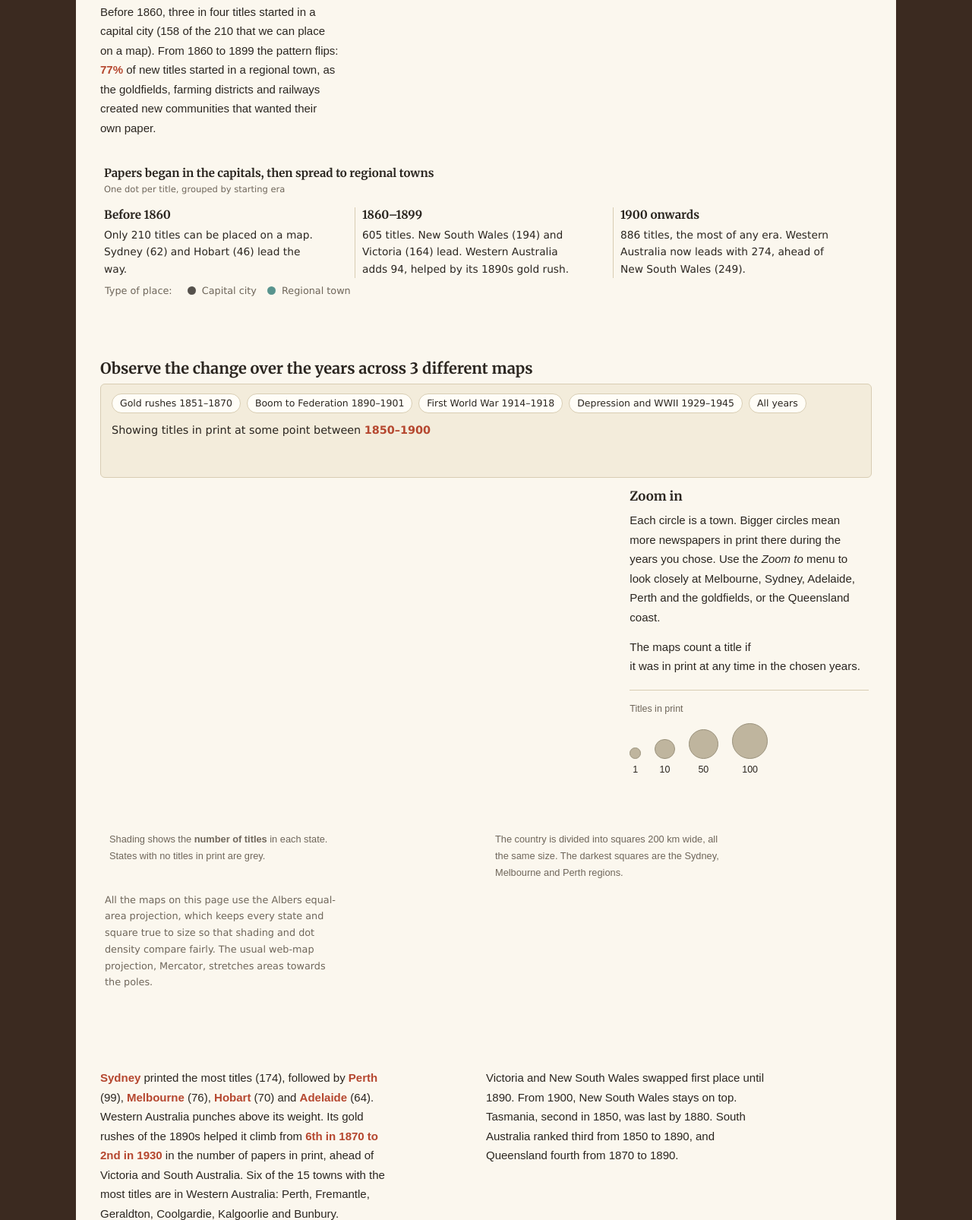
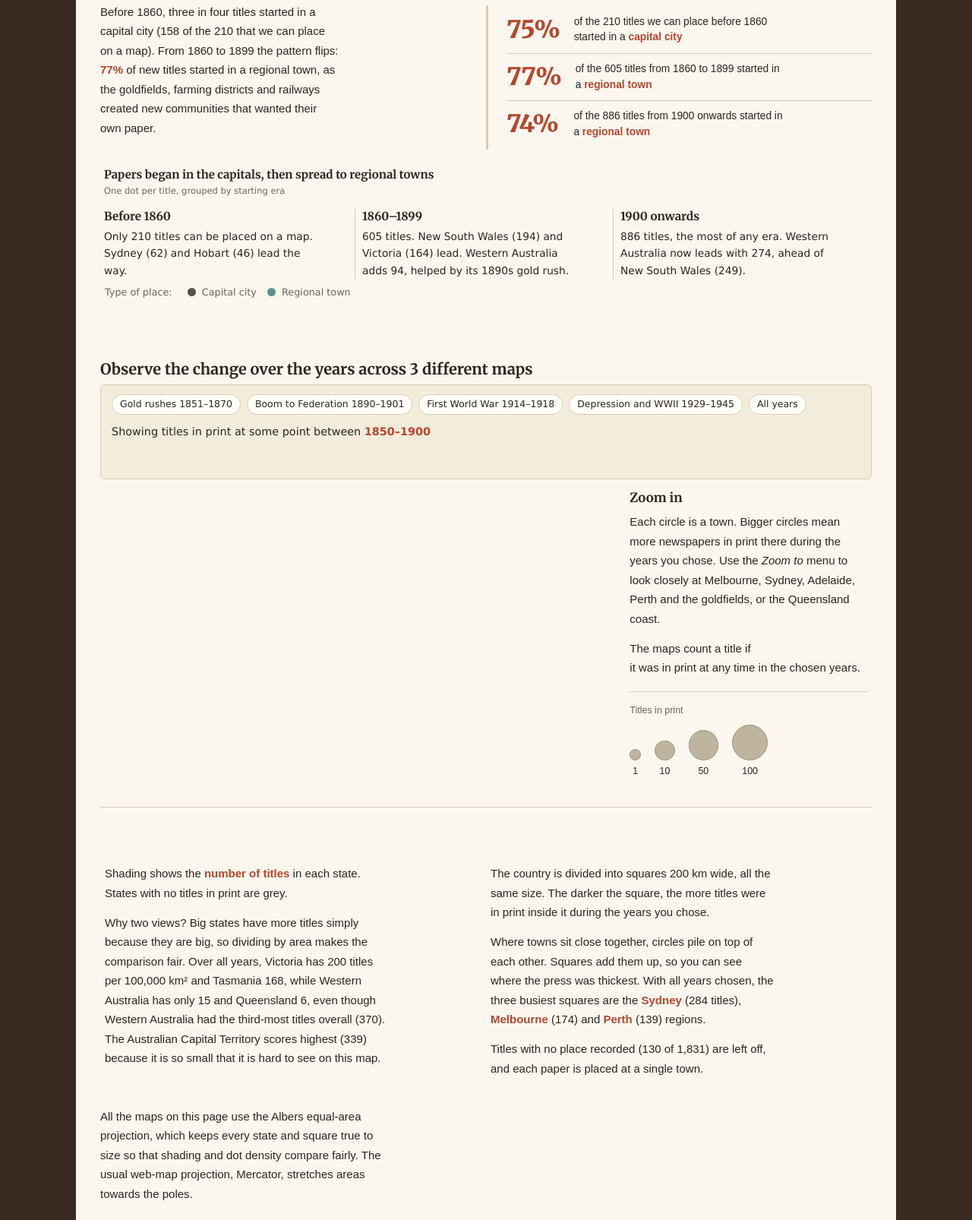
Before and after one commit to asoo0015-glitch/FIT3179-DV2, a plain HTML site: page dv2/index.html in a window 1280 px wide. Shown: the part 2207-3813 px from the top of the page at 76% size. Drawn offline with nearby package versions, Linux system fonts and the light colour scheme; a script that the page names is missing.

Commit message:
Changes to the webpage design

```diff
--- a/dv2/css/styles.css
+++ b/dv2/css/styles.css
@@ -79,7 +79,17 @@ h3 { font-size: 1.05rem; margin-bottom: 8px; }
 .bulge { margin-top: 1.1em; }
 .caveat { font-size: 0.85rem; color: var(--muted); border-left: 3px solid var(--rule); padding-left: 12px; }
 .caption { font-size: 0.8rem; color: var(--muted); margin: 4px 0 0; padding: 0 6px; max-width: 24em; }
-.map-note { margin: 14px 0 32px; }
+
+/* thin line between the year-linked town map and the state / square maps */
+.divider { border: 0; border-top: 1px solid var(--rule); margin: 36px 0 28px; }
+
+/* three key numbers beside the chapter 3 introduction */
+.era-facts { border-left: 3px solid var(--rule); padding: 2px 0 2px 24px; margin-top: 4px; }
+.era-fact { display: flex; align-items: center; gap: 18px; padding: 10px 0; }
+.era-fact + .era-fact { border-top: 1px solid var(--rule); }
+.era-fact .big { flex: 0 0 4.4rem; font-family: var(--font-head); font-weight: 900; font-size: 2rem; line-height: 1.1; color: var(--accent); }
+.era-fact .small { font-size: 0.86rem; line-height: 1.5; max-width: 20em; }
+.era-fact .small strong { color: var(--accent); }
 .bulge p { border-left: 3px solid var(--accent); padding-left: 14px; }
 
 /* ---------- charts ---------- */
--- a/dv2/index.html
+++ b/dv2/index.html
@@ -87,9 +87,16 @@
   <section class="chapter" id="maps">
     <h2><span class="num">3</span> Where the presses ran</h2>
     <div class="pure-g">
-      <div class="pure-u-1"><div class="prose wide">
+      <div class="pure-u-1 pure-u-lg-1-2"><div class="prose wide">
         <p>Before 1860, three in four titles started in a capital city (158 of the 210 that we can place on a map). From 1860 to 1899 the pattern flips: <strong>77%</strong> of new titles started in a regional town, as the goldfields, farming districts and railways created new communities that wanted their own paper.</p>
       </div></div>
+      <div class="pure-u-1 pure-u-lg-1-2">
+        <div class="era-facts">
+          <div class="era-fact"><span class="big">75%</span><span class="small">of the 210 titles we can place before 1860 started in a <strong>capital city</strong></span></div>
+          <div class="era-fact"><span class="big">77%</span><span class="small">of the 605 titles from 1860 to 1899 started in a <strong>regional town</strong></span></div>
+          <div class="era-fact"><span class="big">74%</span><span class="small">of the 886 titles from 1900 onwards started in a <strong>regional town</strong></span></div>
+        </div>
+      </div>
     </div>
 
     <div class="era-block scroll-x">
@@ -149,17 +156,30 @@
       </div></div>
     </div>
 
+    <hr class="divider">
+
     <div class="pure-g maps-row">
       <div class="pure-u-1 pure-u-md-1-2"><div class="map-box">
         <div id="vis_choropleth" class="vis"></div>
-        <p class="caption" id="measure-caption">Shading shows the <strong>number of titles</strong> in each state. States with no titles in print are grey.</p>
+        <div class="prose half">
+          <p id="measure-caption">Shading shows the <strong>number of titles</strong> in each state. States with no titles in print are grey.</p>
+          <p>Why two views? Big states have more titles simply because they are big, so dividing by area makes the comparison fair. Over all years, Victoria has 200 titles per 100,000 km&sup2; and Tasmania 168, while Western Australia has only 15 and Queensland 6, even though Western Australia had the third-most titles overall (370). The Australian Capital Territory scores highest (339) because it is so small that it is hard to see on this map.</p>
+        </div>
       </div></div>
       <div class="pure-u-1 pure-u-md-1-2"><div class="map-box">
         <div id="vis_bin" class="vis"></div>
-        <p class="caption">The country is divided into squares 200 km wide, all the same size. The darkest squares are the Sydney, Melbourne and Perth regions.</p>
+        <div class="prose half">
+          <p>The country is divided into squares 200 km wide, all the same size. The darker the square, the more titles were in print inside it during the years you chose.</p>
+          <p>Where towns sit close together, circles pile on top of each other. Squares add them up, so you can see where the press was thickest. With all years chosen, the three busiest squares are the <strong>Sydney</strong> (284 titles), <strong>Melbourne</strong> (174) and <strong>Perth</strong> (139) regions.</p>
+          <p>Titles with no place recorded (130 of 1,831) are left off, and each paper is placed at a single town.</p>
+        </div>
       </div></div>
     </div>
-    <p class="caption map-note">All the maps on this page use the Albers equal-area projection, which keeps every state and square true to size so that shading and dot density compare fairly. The usual web-map projection, Mercator, stretches areas towards the poles.</p>
+    <div class="pure-g">
+      <div class="pure-u-1"><div class="prose half">
+        <p>All the maps on this page use the Albers equal-area projection, which keeps every state and square true to size so that shading and dot density compare fairly. The usual web-map projection, Mercator, stretches areas towards the poles.</p>
+      </div></div>
+    </div>
 
     <div class="pure-g">
       <div class="pure-u-1 pure-u-lg-1-2"><div id="vis_lollipop" class="vis"></div></div>
@@ -190,6 +210,9 @@
       <div class="pure-u-1 pure-u-lg-1-2"><div id="vis_dumbbell" class="vis"></div></div>
       <div class="pure-u-1 pure-u-lg-1-2"><div class="prose side">
         <p>Between 1900 and 1930 the balance moved west. <strong>Western Australia</strong> more than doubled its titles in print (41 to 91), while <strong>Victoria</strong> fell from 110 to 65.</p>
+        <p>Each row is a state. The grey dot shows how many titles were in print in 1900 and the teal dot shows 1930, so a longer line means a bigger change. We chose these two years because they sit either side of Federation, the First World War and the point when closures began to outnumber launches.</p>
+        <p>New South Wales stayed far ahead of the others (155, then 163). Queensland and South Australia grew a little, and Tasmania barely moved (9 to 8), so its two dots sit on top of each other.</p>
+        <p class="caveat">The chart shows what changed, not why. Trove records only when each title started and stopped, so a fall can mean closures, mergers or papers that Trove holds for fewer years.</p>
       </div></div>
     </div>
 
@@ -226,6 +249,9 @@
     <div class="pure-g">
       <div class="pure-u-1 pure-u-lg-1-3"><div class="prose">
         <p>The record is still growing. Trove added between 117 and 322 newspaper titles to its list every year from 2011 to 2021, peaking at <strong>322</strong> in 2013. What looks like &ldquo;the history of the press&rdquo; keeps changing as more papers are digitised.</p>
+        <p>Each square is one state in one year. The darker the square, the more titles were added to Trove's list that year. Read across a row to follow one state, or down a column to compare states in the same year.</p>
+        <p>The states peaked at different times. New South Wales (<strong>183</strong>) and Victoria (<strong>105</strong>) peaked in 2013, but Tasmania peaked in 2017 (41) and Western Australia in 2020 (110). This suggests that papers were added state by state, not all at once.</p>
+        <p class="caveat">&ldquo;Other / unknown&rdquo; means no state was recorded for the title (84 titles in all).</p>
       </div></div>
       <div class="pure-u-1 pure-u-lg-2-3"><div id="vis_heatmap" class="vis"></div></div>
     </div></section>
```
